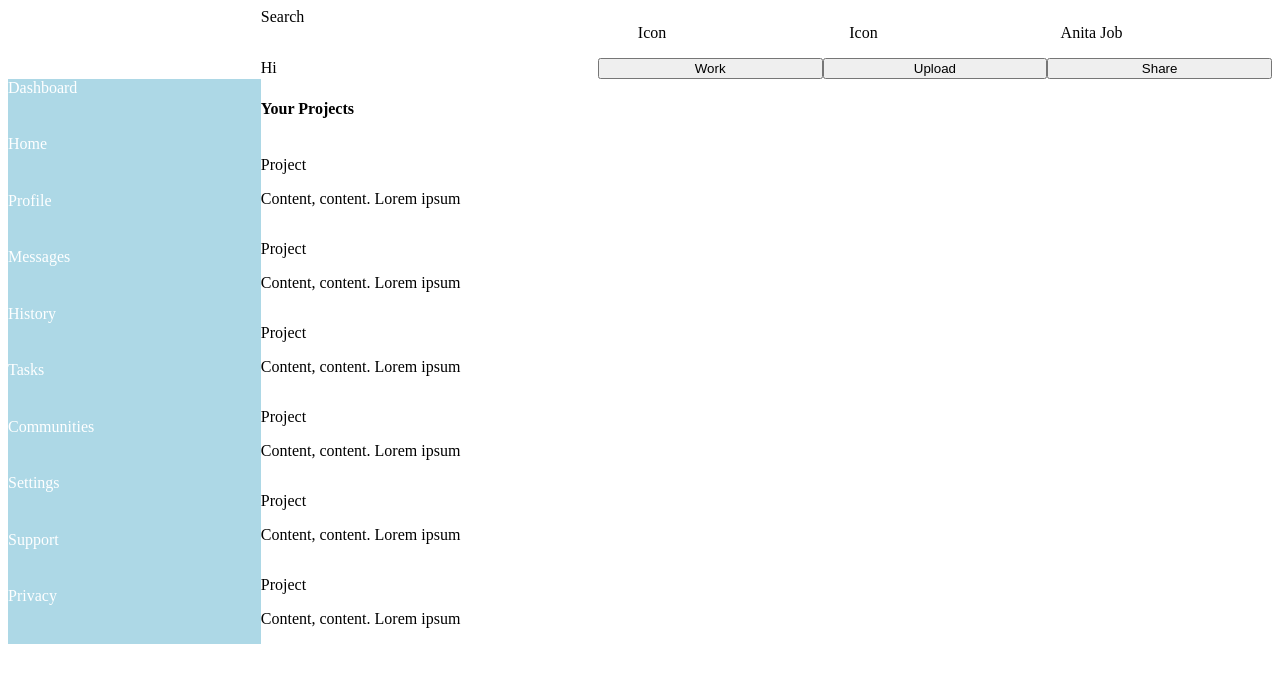
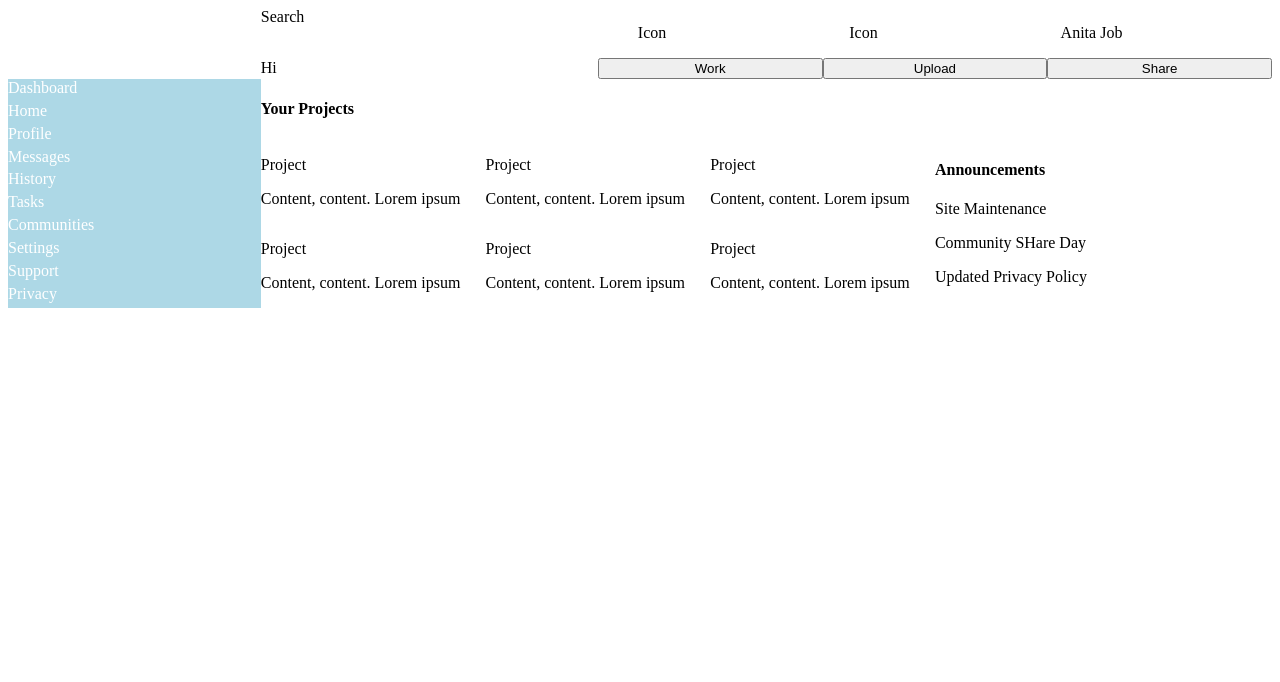
Before and after one commit to wise-guru/admin-dashboard, a plain HTML site: page index.html in a window 1280 px wide. Drawn offline with Linux system fonts and the light colour scheme.

Commit message:
Add announcement section

```diff
--- a/index.html
+++ b/index.html
@@ -46,7 +46,7 @@
         </div>
 
 
-        <div class="main-content"></div>
+        <div class="main-content">
             <h4>Your Projects</h4>
             <div class="projects">
                 <div class="project">
@@ -87,7 +87,15 @@
                 </div>
             </div>
 
+            <div class="announcements">
+                <h4>Announcements</h4>
+                <div class="announcement-content">
+                    <p class="announcement1">Site Maintenance</p>
+                    <p class="announcement2">Community SHare Day</p>
+                    <p class="announcement3">Updated Privacy Policy</p>
                 </div>
-
+            </div>
+        </div>
+    </div>
 </body>
 </html>
--- a/style.css
+++ b/style.css
@@ -48,10 +48,13 @@
 }
 
 .main-content {
-
+    display: grid;
+    grid-template-columns: 2fr 1fr;
 }
 
 .projects {
     display: grid;
-    grid-column: 2;
+    grid-column: 1;
+    grid-template-columns: repeat(auto-fit, minmax(200px, 1fr));;
+    grid-template-rows: repeat(2, 1fr);
 }
```
Lines whose indentation alone changed are shown as unchanged.
